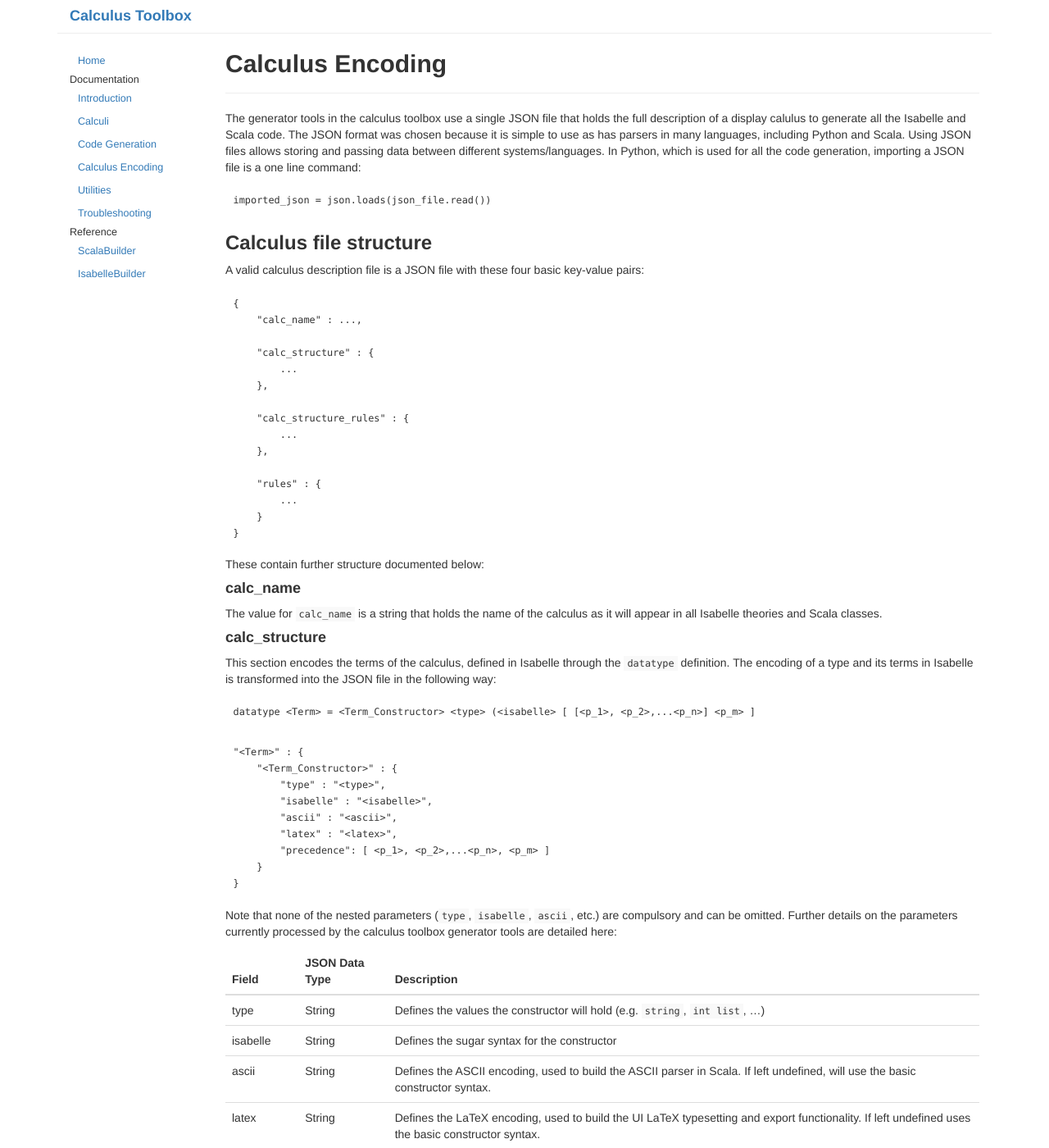
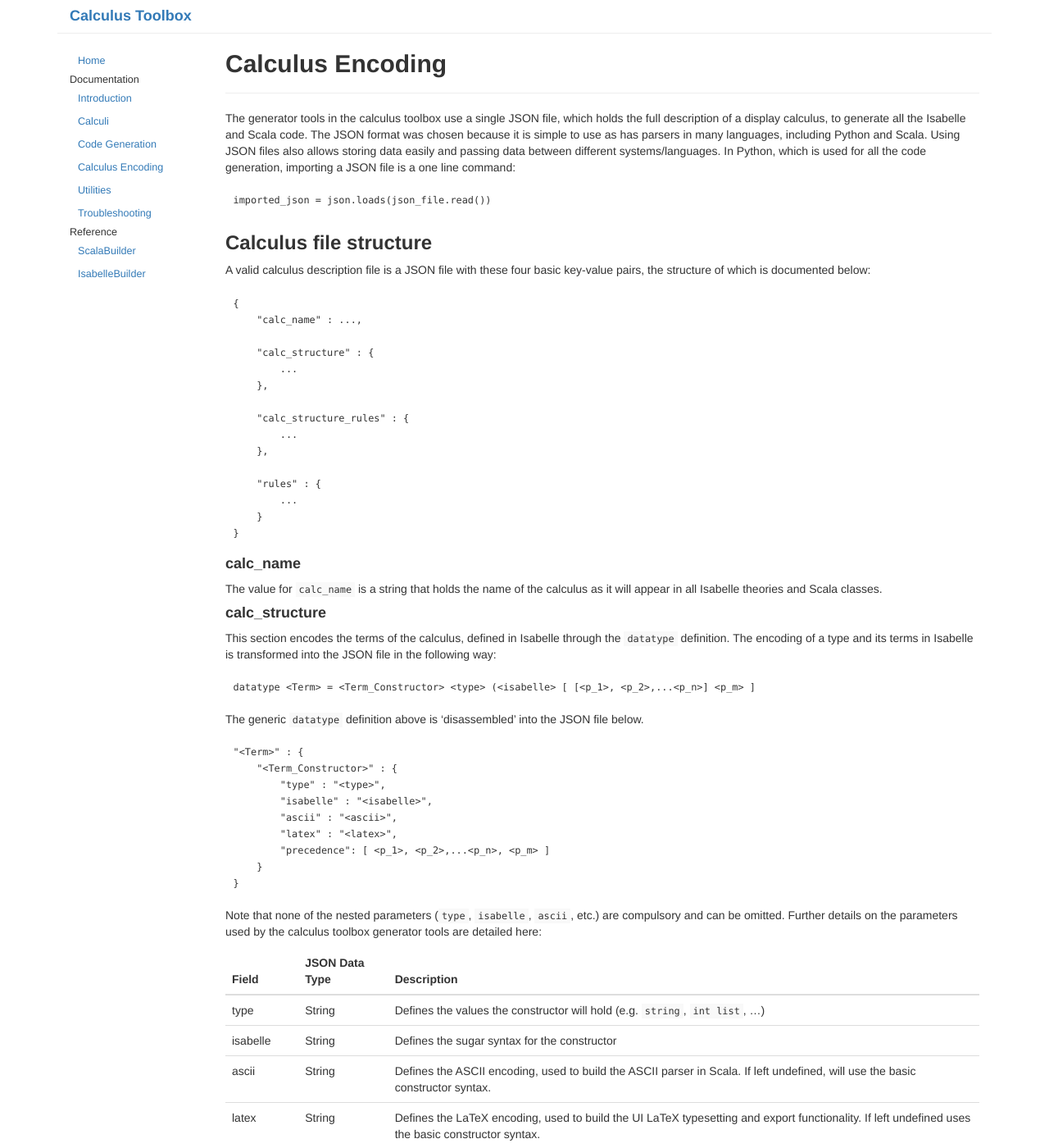
Before and after one commit to goodlyrottenapple/calculus-toolbox, a Jekyll site: the page built from _posts/2015-04-24-calculus-encoding.md, in a window 1280 px wide and 1400 px high. Shown: the whole window at 82% size. Built offline with Jekyll 4.4.1, drawn with Linux system fonts in a browser that asks for light colours; nearby versions of some CDN libraries; a style sheet for code colours, icons or effects is not loaded; some of the changed text lies outside the part shown.

Commit message:
0010101001010110101010101010100000010101000000100110

```diff
--- a/_posts/2015-04-24-calculus-encoding.md
+++ b/_posts/2015-04-24-calculus-encoding.md
@@ -5,7 +5,7 @@ category: doc
 date: 2015-04-20 16:13:26
 ---
 
-The generator tools in the calculus toolbox use a single JSON file that holds the full description of a display calulus to generate all the Isabelle and Scala code. The JSON format was chosen because it is simple to use as has parsers in many languages, including Python and Scala. Using JSON files allows storing and passing data between different systems/languages. In Python, which is used for all the code generation, importing a JSON file is a one line command:
+The generator tools in the calculus toolbox use a single JSON file, which holds the full description of a display calculus, to generate all the Isabelle and Scala code. The JSON format was chosen because it is simple to use as has parsers in many languages, including Python and Scala. Using JSON files also allows storing data easily and passing data between different systems/languages. In Python, which is used for all the code generation, importing a JSON file is a one line command:
 
 ~~~python
 imported_json = json.loads(json_file.read())
@@ -13,7 +13,7 @@ imported_json = json.loads(json_file.read())
 
 ### Calculus file structure
 
-A valid calculus description file is a JSON file with these four basic key-value pairs:
+A valid calculus description file is a JSON file with these four basic key-value pairs, the structure of which is documented below:
 
 ~~~json
 {
@@ -33,7 +33,6 @@ A valid calculus description file is a JSON file with these four basic key-value
 }
 ~~~
 
-These contain further structure documented below:
 
 #### calc_name
 
@@ -48,6 +47,8 @@ The encoding of a type and its terms in Isabelle is transformed into the JSON fi
 datatype <Term> = <Term_Constructor> <type> (<isabelle> [ [<p_1>, <p_2>,...<p_n>] <p_m> ]
 ~~~
 
+The generic `datatype` definition above is 'disassembled' into the JSON file below.
+
 ~~~json
 "<Term>" : {
     "<Term_Constructor>" : {
@@ -60,7 +61,7 @@ datatype <Term> = <Term_Constructor> <type> (<isabelle> [ [<p_1>, <p_2>,...<p_n>
 }
 ~~~
 
-Note that none of the nested parameters (`type`, `isabelle`, `ascii`, etc.) are compulsory and can be omitted. Further details on the parameters currently processed by the calculus toolbox generator tools are detailed here:
+Note that none of the nested parameters (`type`, `isabelle`, `ascii`, etc.) are compulsory and can be omitted. Further details on the parameters used by the calculus toolbox generator tools are detailed here:
 
 {: .table}
 | Field      | JSON Data Type | Description |
@@ -69,6 +70,6 @@ Note that none of the nested parameters (`type`, `isabelle`, `ascii`, etc.) are
 | isabelle   | String         | Defines the sugar syntax for the constructor |
 | ascii      | String         | Defines the ASCII encoding, used to build the ASCII parser in Scala. If left undefined, will use the basic constructor syntax. |
 | latex      | String         | Defines the LaTeX encoding, used to build the UI LaTeX typesetting and export functionality. If left undefined uses the basic constructor syntax. |
-| precedence | Integer Array  | Defines the term biding for the syntactic sugar. __(Only implemented for Isabelle at this time)__ |
+| precedence | Integer Array  | Defines the term biding for the syntactic sugar. __(Only implemented for Isabelle syntactic sugar at the moment)__ |
 
 #### calc_structure_rules
```
Also changed, not shown: _posts/2015-04-06-introduction.md (+8 -8 lines).
